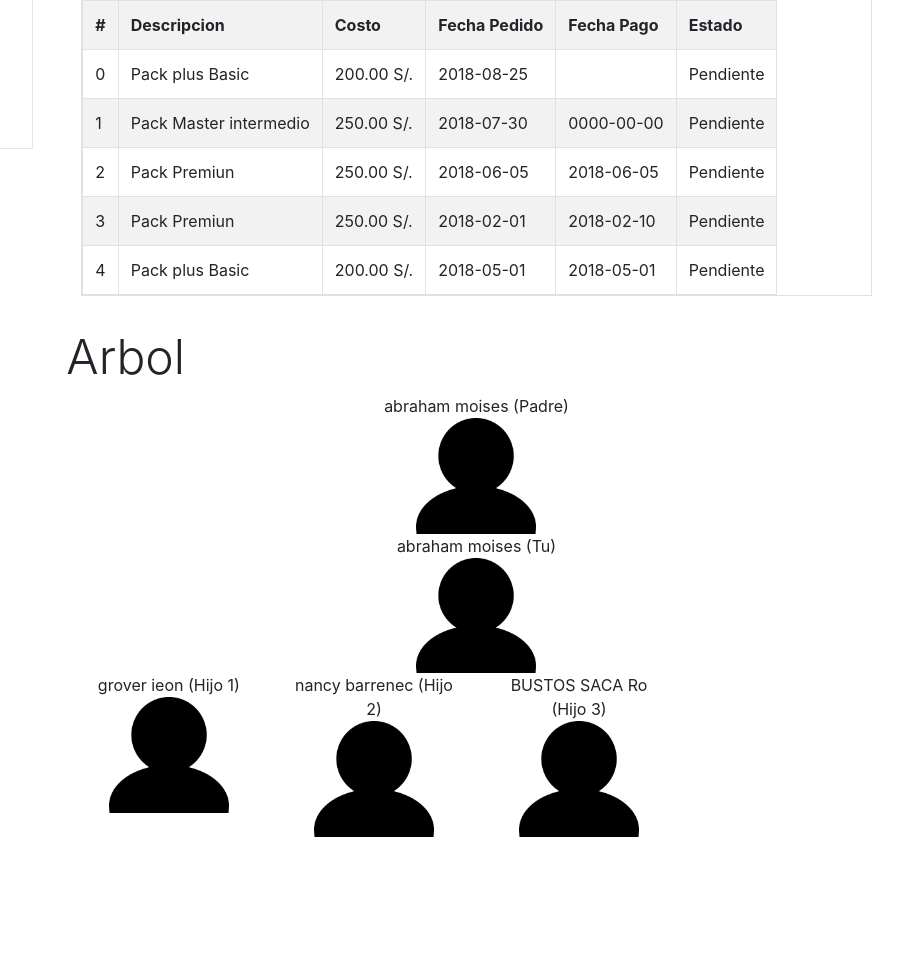
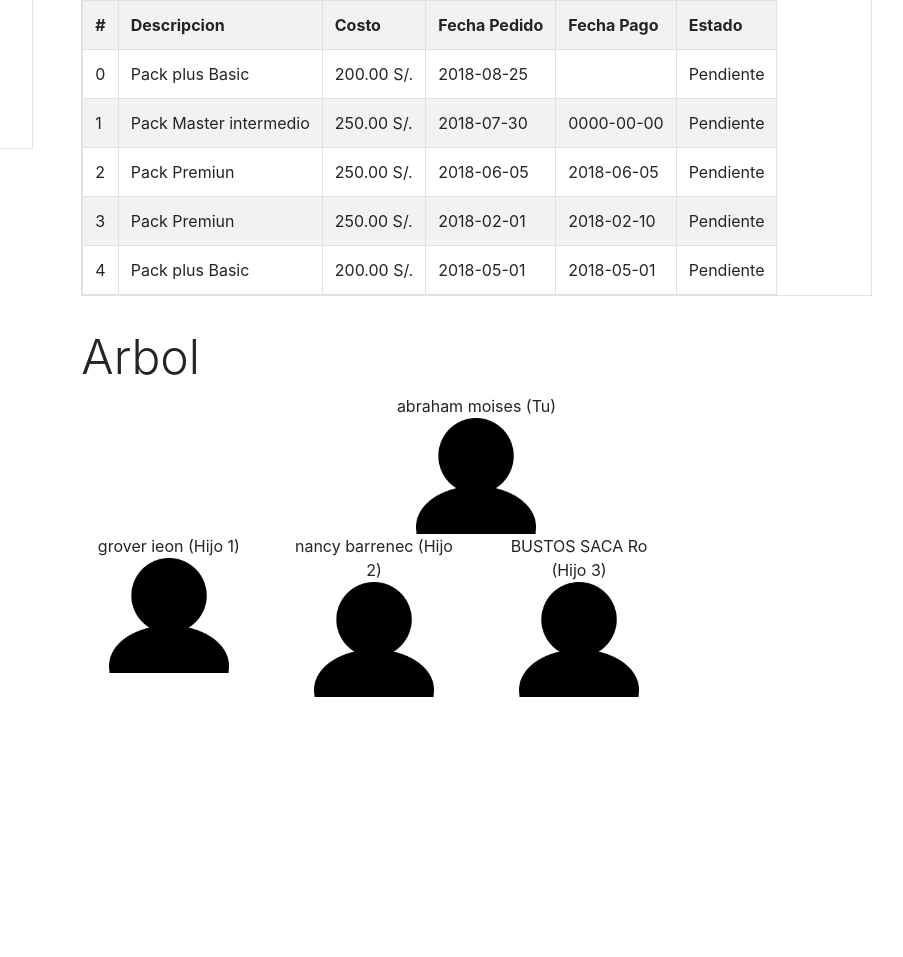
Before and after one commit to elnaufrago2009/wolfstim, a PHP site: page /admin/ in a window 1280 px wide. Shown: the part 651-1608 px from the top of the page, without its empty margins (180-1083 px from the left). After the commit the page ends 1348 px from the top, so only its background shows below. Run offline with PHP 8.4, Linux system fonts and the light colour scheme; a user stored in the database is signed in; data comes from the database, SQL or seed files in the repository; some libraries are stand-ins or nearby versions.

Commit message:
tree modal

```diff
--- a/admin/get_tree.php
+++ b/admin/get_tree.php
@@ -9,14 +9,12 @@
 	//consulta
 	$sql_tree = "
 	select
-	case when (padre.dni = 0) then 'false' else 'true' end padre_estado, SUBSTR(padre.nombre,1,20) padre_nombre,
 	case when (tu.dni != 0) then 'true' else 'false' end tu_estado, SUBSTR(tu.nombre,1,20) tu_nombre,
 	case when (hijo1.dni != 0) then 'true' else 'false' end hijo1_estado, SUBSTR(hijo1.nombre,1,14) hijo1_nombre,
 	case when (hijo2.dni != 0) then 'true' else 'false' end hijo2_estado, SUBSTR(hijo2.nombre,1,14) hijo2_nombre,
 	case when (hijo3.dni != 0) then 'true' else 'false' end hijo3_estado, SUBSTR(hijo3.nombre,1,14) hijo3_nombre,
 	case when (hijo4.dni != 0) then 'true' else 'false' end hijo4_estado, SUBSTR(hijo4.nombre,1,14) hijo4_nomb
 	from usuarios tu
-	left join usuarios padre on padre.dni = tu.arbol_padre
 	left join usuarios hijo1 on hijo1.dni = tu.arbol_hijo1
 	left join usuarios hijo2 on hijo2.dni = tu.arbol_hijo2
 	left join usuarios hijo3 on hijo3.dni = tu.arbol_hijo3
--- a/admin/index.php
+++ b/admin/index.php
@@ -82,7 +82,7 @@
 			      <div class="modal-footer">
 			      	<button type="button" v-show="guardar" class="btn btn-secondary" data-dismiss="modal">Cerrar</button>
 			        <button type="button" v-show="!guardar" @click="getOrder(packsend.id,<?php echo $_SESSION['userid'] ?>)" class="btn btn-secondary" data-dismiss="modal">Pedir</button>
-			        <button type="button" v-show="!guardar" class="btn btn-primary">Cerrar</button>
+			        <button type="button" v-show="!guardar" class="btn btn-primary" data-dismiss="modal">Cerrar</button>
 			      </div>
 			    </div>
 			  </div>
@@ -136,13 +136,7 @@
 
 			<!-- Arbol -->
 			<div class="row">
-				<h5 class="bd-title">Arbol</h5>
-
-				<!-- padre -->
-				<div class="col-md-12 col-12 text-center" v-show="tree.padre_estado=='true'">
-					{{tree.padre_nombre}} (Padre) <br>
-					<img src="/assets/img/tree-user2.png" alt="" class="" width="120">
-				</div>
+				<h5 class="col-12 bd-title">Arbol</h5>
 
 				<!-- Tu -->
 				<div class="col-md-12 col-12 text-center" v-show="tree.tu_estado=='true'">
```
Also changed, not shown: 1 other file.
